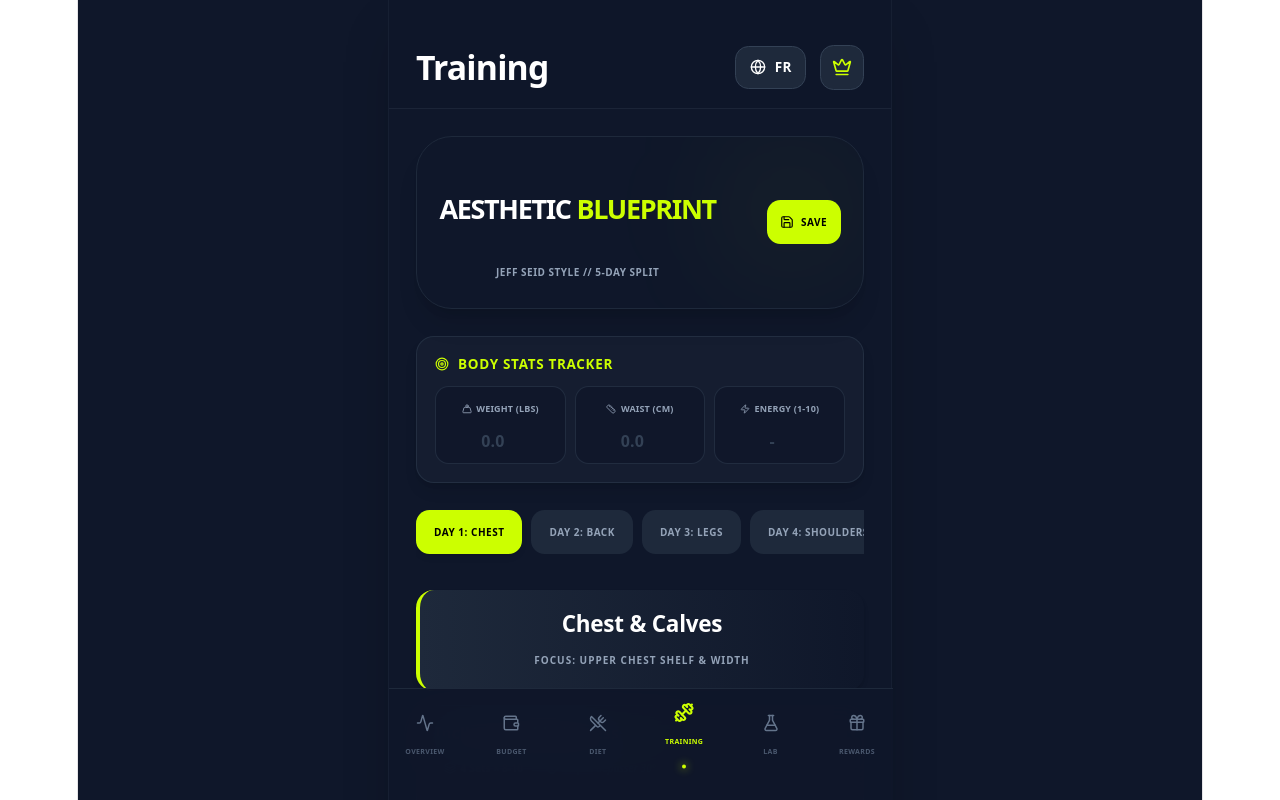
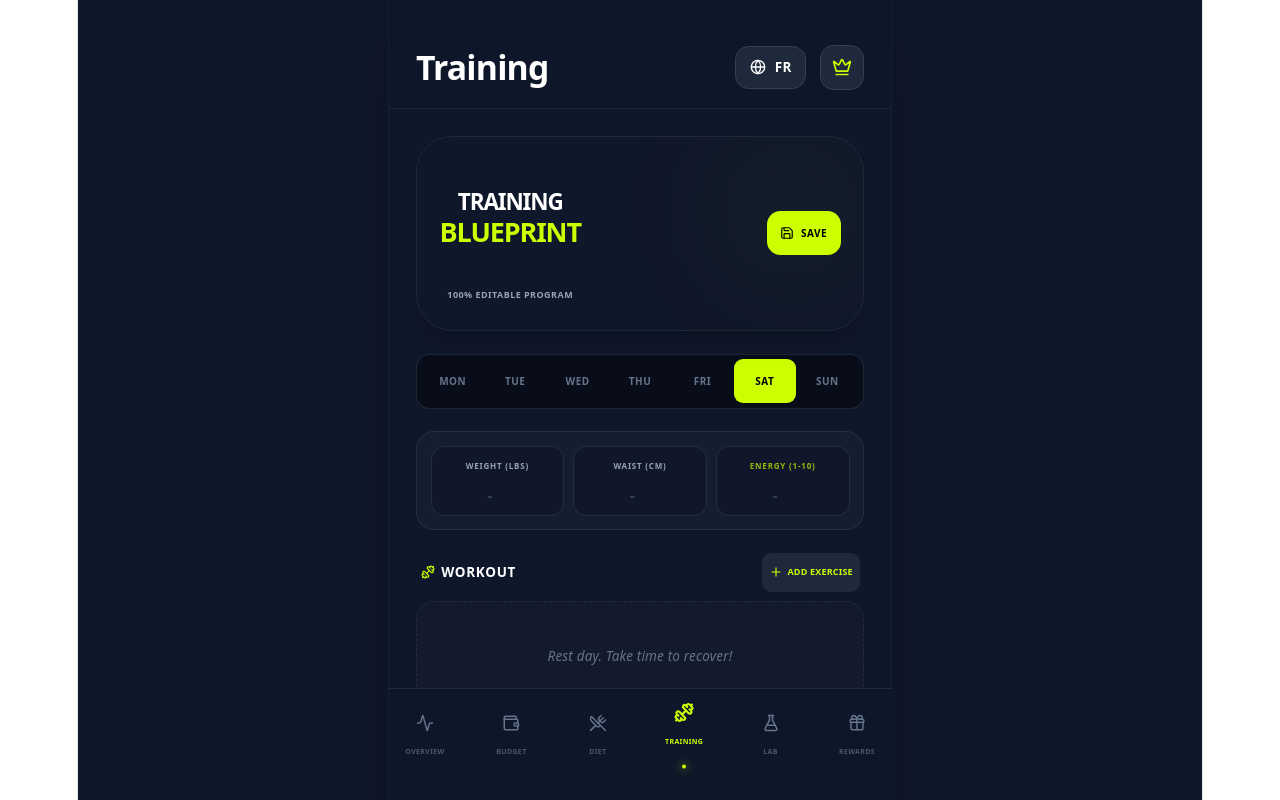
Before and after one commit to bashj0303/Pwa, a React (Vite) app: page / in a window 1280 px wide. Both pictures are taken after a click on the button "TRAINING". Shown: the top 800 px of the page. Built offline with nearby package versions, Linux system fonts and the light colour scheme.

Commit message:
Update Workout.jsx

```diff
--- a/src/Workout.jsx
+++ b/src/Workout.jsx
@@ -1,120 +1,117 @@
 import React, { useState, useEffect } from 'react';
-import { Save, Check, Weight, Ruler, Zap, Layers, Info, Target } from 'lucide-react';
+import { Save, Check, Target, Plus, Trash2, Dumbbell, Layers, Ruler } from 'lucide-react';
 
 const Workout = ({ t }) => {
   const isFr = t.month === 'mois';
 
   const vocab = {
-    title: 'AESTHETIC',
+    title: 'TRAINING',
     subtitle: 'BLUEPRINT',
-    desc: 'Jeff Seid Style // 5-Day Split',
+    desc: isFr ? 'Programme 100% Modifiable' : '100% Editable Program',
     save: isFr ? 'SAUVEGARDER' : 'SAVE',
     saved: isFr ? 'SAUVEGARDÉ!' : 'SAVED!',
 
-    statsTitle: isFr ? 'Body Stats Tracker' : 'Body Stats Tracker',
+    statsTitle: isFr ? 'Mensurations & Énergie' : 'Body Stats & Energy',
     weight: isFr ? 'Poids (Lbs)' : 'Weight (Lbs)',
     waist: isFr ? 'Taille (cm)' : 'Waist (cm)',
     energy: isFr ? 'Énergie (1-10)' : 'Energy (1-10)',
 
     lbs: 'Lbs',
     reps: 'Reps',
+    addExercise: isFr ? 'Ajouter un exercice' : 'Add Exercise',
+    promptName: isFr ? 'Nom de l\'exercice ?' : 'Exercise name?',
+    promptSets: isFr ? 'Nombre de séries ? (ex: 4)' : 'Number of sets? (e.g. 4)',
+    promptReps: isFr ? 'Répétitions visées ? (ex: 8-12)' : 'Target reps? (e.g. 8-12)',
+    emptyDay: isFr ? 'Jour de repos. Profites-en pour récupérer !' : 'Rest day. Take time to recover!',
 
-    days: [
-      { id: 'day1', label: 'DAY 1: CHEST' },
-      { id: 'day2', label: 'DAY 2: BACK' },
-      { id: 'day3', label: 'DAY 3: LEGS' },
-      { id: 'day4', label: 'DAY 4: SHOULDERS' },
-      { id: 'day5', label: 'DAY 5: ARMS' }
-    ]
+    days: isFr
+      ? [{ id: 0, l: 'Lun' }, { id: 1, l: 'Mar' }, { id: 2, l: 'Mer' }, { id: 3, l: 'Jeu' }, { id: 4, l: 'Ven' }, { id: 5, l: 'Sam' }, { id: 6, l: 'Dim' }]
+      : [{ id: 0, l: 'Mon' }, { id: 1, l: 'Tue' }, { id: 2, l: 'Wed' }, { id: 3, l: 'Thu' }, { id: 4, l: 'Fri' }, { id: 5, l: 'Sat' }, { id: 6, l: 'Sun' }]
   };
 
-  // --- BASE DE DONNÉES DU PROGRAMME ---
-  const routine = {
-    day1: {
-      title: "Chest & Calves", focus: "Upper Chest Shelf & Width", color: "border-[#ccff00]",
-      exercises: [
-        { id: '1-1', name: "Incline Dumbbell Press", sets: 4, targetReps: "8-10", angle: "30°", note: "Ne pas dépasser 30°" },
-        { id: '1-2', name: "Machine Chest Press", sets: 3, targetReps: "8-10", angle: "0°", note: "Focus contraction max" },
-        { id: '1-3', name: "Incline Cable Flyes", sets: 4, targetReps: "12-15", angle: "30-45°", note: "Étirement constant" },
-        { id: '1-4', name: "Weighted Dips", sets: 3, targetReps: "Failure", angle: null, note: "Penche toi en avant" },
-        { id: '1-5', name: "Standing Calf Raises", sets: 4, targetReps: "15-20", angle: null, note: "Tempo lent" },
-        { id: '1-6', name: "Seated Calf Raises", sets: 4, targetReps: "15-20", angle: null, note: "Contraction max" }
-      ]
-    },
-    day2: {
-      title: "Back & Abs", focus: "V-Taper & Thickness", color: "border-blue-500",
-      exercises: [
-        { id: '2-1', name: "Wide Grip Pull-Ups", sets: 4, targetReps: "Failure", angle: null, note: "Menton au dessus de la barre" },
-        { id: '2-2', name: "Lat Pulldowns", sets: 4, targetReps: "10-12", angle: null, note: "Contrôle la montée" },
-        { id: '2-3', name: "Seated Machine Row", sets: 4, targetReps: "8-10", angle: null, note: "Coudes vers l'arrière" },
-        { id: '2-4', name: "Cable Pullovers", sets: 3, targetReps: "15", angle: null, note: "Focus grands dorsaux" },
-        { id: '2-5', name: "Hanging Leg Raises", sets: 4, targetReps: "15", angle: null, note: "Pas de balancement" },
-        { id: '2-6', name: "Cable Crunches", sets: 4, targetReps: "15-20", angle: null, note: "Expire en descendant" }
-      ]
-    },
-    day3: {
-      title: "Legs", focus: "Tear Drop & Sweep", color: "border-red-500",
-      exercises: [
-        { id: '3-1', name: "Barbell Squat", sets: 4, targetReps: "6-8", angle: null, note: "Profondeur max" },
-        { id: '3-2', name: "Leg Press", sets: 4, targetReps: "10-12", angle: "45°", note: "Pieds largeur épaules" },
-        { id: '3-3', name: "Walking Lunges", sets: 3, targetReps: "12/leg", angle: null, note: "Pas longs" },
-        { id: '3-4', name: "Leg Extension", sets: 4, targetReps: "15", angle: "90°", note: "Contrôle la descente" },
-        { id: '3-5', name: "Lying Leg Curl", sets: 4, targetReps: "15", angle: "0°", note: "Hanche collée au banc" },
-        { id: '3-6', name: "Stiff-Leg Deadlift", sets: 3, targetReps: "10-12", angle: null, note: "Dos droit, focus ischios" }
-      ]
-    },
-    day4: {
-      title: "Shoulders & Traps", focus: "3D Delts (Capped Look)", color: "border-purple-500",
-      exercises: [
-        { id: '4-1', name: "Seated Military Press", sets: 4, targetReps: "8-10", angle: "75°", note: "Protège les lombaires" },
-        { id: '4-2', name: "Dumbbell Lateral Raises", sets: 5, targetReps: "12-15", angle: null, note: "Pas d'élan" },
-        { id: '4-3', name: "Reverse Pec Deck", sets: 4, targetReps: "12-15", angle: null, note: "Arrière d'épaule" },
-        { id: '4-4', name: "Wide Grip Upright Row", sets: 3, targetReps: "10-12", angle: null, note: "Barre ou Haltères" },
-        { id: '4-5', name: "Dumbbell Shrugs", sets: 4, targetReps: "15", angle: null, note: "Pause en haut 1sec" }
-      ]
-    },
-    day5: {
-      title: "Arms & Core", focus: "Bicep Peak & Horseshoe Triceps", color: "border-emerald-500",
-      exercises: [
-        { id: '5-1', name: "Barbell Bicep Curl", sets: 4, targetReps: "8-10", angle: null, note: "Strict form" },
-        { id: '5-2', name: "Skull Crushers", sets: 4, targetReps: "8-10", angle: "15°", note: "Barre au front" },
-        { id: '5-3', name: "SS: Hammer Curls + Rope", sets: 4, targetReps: "12 each", angle: null, note: "Superset intense" },
-        { id: '5-4', name: "SS: Conc. Curl + Kickback", sets: 3, targetReps: "15 each", angle: "Bench", note: "Isolation pure" },
-        { id: '5-5', name: "Plank", sets: 3, targetReps: "60s", angle: null, note: "Abdos serrés" }
-      ]
-    }
+  // --- GÉNÉRATEUR DU PROGRAMME PAR DÉFAUT (Aesthetic Split) ---
+  const generateDefaultRoutine = () => {
+    return {
+      0: [ // Lundi : Chest
+        { id: 'ex1', name: "Incline DB Press", sets: 4, targetReps: "8-10" },
+        { id: 'ex2', name: "Machine Chest Press", sets: 3, targetReps: "10-12" },
+        { id: 'ex3', name: "Cable Flyes", sets: 4, targetReps: "12-15" }
+      ],
+      1: [ // Mardi : Back
+        { id: 'ex4', name: "Pull-Ups", sets: 4, targetReps: "Max" },
+        { id: 'ex5', name: "Lat Pulldowns", sets: 4, targetReps: "10-12" },
+        { id: 'ex6', name: "Seated Row", sets: 4, targetReps: "8-10" }
+      ],
+      2: [ // Mercredi : Legs
+        { id: 'ex7', name: "Squat", sets: 4, targetReps: "6-8" },
+        { id: 'ex8', name: "Leg Press", sets: 4, targetReps: "10-12" },
+        { id: 'ex9', name: "Leg Extension", sets: 4, targetReps: "15" }
+      ],
+      3: [ // Jeudi : Shoulders
+        { id: 'ex10', name: "Military Press", sets: 4, targetReps: "8-10" },
+        { id: 'ex11', name: "Lateral Raises", sets: 5, targetReps: "12-15" },
+        { id: 'ex12', name: "Reverse Pec Deck", sets: 4, targetReps: "12-15" }
+      ],
+      4: [ // Vendredi : Arms
+        { id: 'ex13', name: "Barbell Curls", sets: 4, targetReps: "8-10" },
+        { id: 'ex14', name: "Skull Crushers", sets: 4, targetReps: "8-10" },
+        { id: 'ex15', name: "Hammer Curls", sets: 3, targetReps: "12" }
+      ],
+      5: [], // Samedi : Repos
+      6: []  // Dimanche : Repos
+    };
   };
 
-  // --- ÉTATS & SAUVEGARDE ---
-  const [activeTab, setActiveTab] = useState('day1');
+  const getTodayIndex = () => {
+    let day = new Date().getDay();
+    return day === 0 ? 6 : day - 1;
+  };
+
+  // --- ÉTATS ---
+  const [activeDay, setActiveDay] = useState(getTodayIndex());
   const [showSaved, setShowSaved] = useState(false);
 
-  // Stats Corporelles
+  // Le programme complet de la semaine
+  const [routine, setRoutine] = useState(() => {
+    const saved = localStorage.getItem('pos_routine_v2');
+    return saved ? JSON.parse(saved) : generateDefaultRoutine();
+  });
+
+  // Les performances (Poids / Reps)
+  const [logs, setLogs] = useState(() => {
+    const saved = localStorage.getItem('pos_workout_logs_v2');
+    return saved ? JSON.parse(saved) : {};
+  });
+
+  // Mensurations
   const [stats, setStats] = useState(() => {
-    const saved = localStorage.getItem('pos_body_stats_v1');
+    const saved = localStorage.getItem('pos_body_stats_v2');
     return saved ? JSON.parse(saved) : { weight: '', waist: '', energy: '' };
   });
 
-  // Performances (Poids et Reps par exercice)
-  const [logs, setLogs] = useState(() => {
-    const saved = localStorage.getItem('pos_workout_logs_v1');
-    return saved ? JSON.parse(saved) : {};
+  // --- SAUVEGARDES AUTO ---
+  useEffect(() => localStorage.setItem('pos_routine_v2', JSON.stringify(routine)), [routine]);
+  useEffect(() => localStorage.setItem('pos_workout_logs_v2', JSON.stringify(logs)), [logs]);
+  useEffect(() => localStorage.setItem('pos_body_stats_v2', JSON.stringify(stats)), [stats]);
+
+  // --- FONCTIONS ---
+  const handleSave = () => {
+    // Exporter le workout du jour pour le bouton "Share" des Rewards
+    const currentDayExercises = routine[activeDay] || [];
+    const exportData = currentDayExercises.map(ex => {
+      const exLog = logs[ex.id] || { lbs: 0, reps: 0 };
+      return {
+        id: ex.id,
+        name: ex.name,
+        weight: exLog.lbs || 0,
+        reps: `${ex.sets}x${exLog.reps || ex.targetReps}`
+      };
     });
 
-  useEffect(() => localStorage.setItem('pos_body_stats_v1', JSON.stringify(stats)), [stats]);
-  useEffect(() => localStorage.setItem('pos_workout_logs_v1', JSON.stringify(logs)), [logs]);
-
-  const handleSave = () => {
-    // Force la sauvegarde (bien qu'elle soit auto avec useEffect, c'est pour le feedback visuel)
-    localStorage.setItem('pos_body_stats_v1', JSON.stringify(stats));
-    localStorage.setItem('pos_workout_logs_v1', JSON.stringify(logs));
-
-    // Si l'utilisateur clique, on met à jour les "Workouts" globaux du Dashboard
-    const currentDayData = routine[activeTab].exercises.map(ex => {
-      const exLog = logs[ex.id] || { lbs: 0, reps: 0 };
-      return { id: ex.id, name: ex.name, weight: exLog.lbs, reps: `${ex.sets}x${exLog.reps || ex.targetReps}` };
-    });
-    localStorage.setItem('pos_workouts', JSON.stringify(currentDayData));
+    // Si l'utilisateur s'entraîne, on ne sauvegarde que s'il y a des données
+    if (exportData.length > 0) {
+      localStorage.setItem('pos_workouts', JSON.stringify(exportData));
+    }
 
     setShowSaved(true);
     setTimeout(() => setShowSaved(false), 2000);
@@ -123,26 +120,58 @@ const Workout = ({ t }) => {
   const updateLog = (id, field, value) => {
     setLogs(prev => ({
       ...prev,
-      [id]: {
-        ...(prev[id] || { lbs: '', reps: '' }),
-        [field]: value
-      }
+      [id]: { ...(prev[id] || { lbs: '', reps: '' }), [field]: value }
     }));
   };
 
-  const activeRoutine = routine[activeTab];
+  // Ajouter un exercice au jour actif
+  const handleAddExercise = () => {
+    const name = prompt(vocab.promptName);
+    if (!name) return;
+
+    const sets = prompt(vocab.promptSets, "4");
+    const reps = prompt(vocab.promptReps, "8-12");
+
+    const newEx = {
+      id: Date.now().toString(),
+      name: name.charAt(0).toUpperCase() + name.slice(1),
+      sets: sets || "4",
+      targetReps: reps || "10"
+    };
+
+    setRoutine(prev => ({
+      ...prev,
+      [activeDay]: [...(prev[activeDay] || []), newEx]
+    }));
+  };
+
+  // Supprimer un exercice
+  const handleDeleteExercise = (exId) => {
+    if(window.confirm(isFr ? "Supprimer cet exercice ?" : "Delete this exercise?")) {
+      setRoutine(prev => ({
+        ...prev,
+        [activeDay]: prev[activeDay].filter(ex => ex.id !== exId)
+      }));
+      // On nettoie aussi le log de cet exercice
+      const newLogs = { ...logs };
+      delete newLogs[exId];
+      setLogs(newLogs);
+    }
+  };
+
+  const currentExercises = routine[activeDay] || [];
 
   return (
-    <div className="space-y-6 animate-in fade-in duration-300 pb-10">
+    <div className="space-y-5 animate-in fade-in duration-300 pb-10 overflow-hidden">
 
       {/* HEADER */}
       <div className="flex justify-between items-center bg-slate-900 border border-slate-800 p-5 rounded-[2rem] shadow-xl relative overflow-hidden">
         <div className="absolute top-0 right-0 w-32 h-32 bg-[#ccff00]/5 rounded-full blur-3xl pointer-events-none" />
         <div className="relative z-10">
-          <h1 className="text-2xl font-black tracking-tighter text-white">
-            {vocab.title} <span className="text-[#ccff00]">{vocab.subtitle}</span>
+          <h1 className="text-xl font-black tracking-tighter text-white flex flex-col leading-none">
+            {vocab.title} <span className="text-[#ccff00] text-2xl">{vocab.subtitle}</span>
           </h1>
-          <p className="text-[10px] font-bold text-slate-400 tracking-wider uppercase mt-0.5">{vocab.desc}</p>
+          <p className="text-[9px] font-bold text-slate-400 tracking-wider uppercase mt-1">{vocab.desc}</p>
         </div>
         <button
           onClick={handleSave}
@@ -153,121 +182,103 @@ const Workout = ({ t }) => {
         </button>
       </div>
 
-      {/* BODY STATS TRACKER */}
-      <div className="bg-slate-800/40 border border-slate-700/50 rounded-2xl p-4 shadow-lg">
-        <h3 className="text-[#ccff00] font-black text-xs mb-3 uppercase tracking-wider flex items-center gap-2">
-          <Target size={14} /> {vocab.statsTitle}
-        </h3>
+      {/* SÉLECTEUR DE JOURS (Semaine) */}
+      <div className="flex bg-black/40 p-1 rounded-xl border border-slate-700/50">
+        {vocab.days.map((d) => (
+          <button
+            key={d.id}
+            onClick={() => setActiveDay(d.id)}
+            className={`flex-1 py-2 text-[10px] font-black rounded-lg transition-colors uppercase tracking-wider ${activeDay === d.id ? 'bg-[#ccff00] text-black shadow-sm' : 'text-slate-500 hover:text-white'}`}
+          >
+            {d.l}
+          </button>
+        ))}
+      </div>
+
+      {/* TRACKER MENSURATIONS COMPACT */}
+      <div className="bg-slate-800/40 border border-slate-700/50 rounded-2xl p-3 shadow-sm">
         <div className="grid grid-cols-3 gap-2">
-          <div className="bg-slate-900/80 p-2 rounded-xl border border-slate-700/50">
-            <label className="text-[9px] text-slate-400 font-bold block mb-1 uppercase text-center flex items-center justify-center gap-1"><Weight size={10}/> {vocab.weight}</label>
-            <input
-              type="number"
-              value={stats.weight}
-              onChange={e => setStats({...stats, weight: e.target.value})}
-              placeholder="0.0"
-              className="w-full bg-transparent text-white text-center text-[16px] font-black focus:outline-none placeholder-slate-700"
-            />
+          <div className="bg-slate-900/80 p-1.5 rounded-xl border border-slate-700/50 flex flex-col items-center justify-center">
+            <label className="text-[8px] text-slate-400 font-bold mb-0.5 uppercase tracking-widest">{vocab.weight}</label>
+            <input type="number" value={stats.weight} onChange={e => setStats({...stats, weight: e.target.value})} placeholder="-" className="w-full bg-transparent text-white text-center text-[16px] font-black focus:outline-none placeholder-slate-700" />
           </div>
-          <div className="bg-slate-900/80 p-2 rounded-xl border border-slate-700/50">
-            <label className="text-[9px] text-slate-400 font-bold block mb-1 uppercase text-center flex items-center justify-center gap-1"><Ruler size={10}/> {vocab.waist}</label>
-            <input
-              type="number"
-              value={stats.waist}
-              onChange={e => setStats({...stats, waist: e.target.value})}
-              placeholder="0.0"
-              className="w-full bg-transparent text-white text-center text-[16px] font-black focus:outline-none placeholder-slate-700"
-            />
+          <div className="bg-slate-900/80 p-1.5 rounded-xl border border-slate-700/50 flex flex-col items-center justify-center">
+            <label className="text-[8px] text-slate-400 font-bold mb-0.5 uppercase tracking-widest">{vocab.waist}</label>
+            <input type="number" value={stats.waist} onChange={e => setStats({...stats, waist: e.target.value})} placeholder="-" className="w-full bg-transparent text-white text-center text-[16px] font-black focus:outline-none placeholder-slate-700" />
           </div>
-          <div className="bg-slate-900/80 p-2 rounded-xl border border-slate-700/50">
-            <label className="text-[9px] text-slate-400 font-bold block mb-1 uppercase text-center flex items-center justify-center gap-1"><Zap size={10}/> {vocab.energy}</label>
-            <input
-              type="number"
-              value={stats.energy}
-              onChange={e => setStats({...stats, energy: e.target.value})}
-              placeholder="-"
-              className="w-full bg-transparent text-[#ccff00] text-center text-[16px] font-black focus:outline-none placeholder-slate-700"
-            />
+          <div className="bg-slate-900/80 p-1.5 rounded-xl border border-slate-700/50 flex flex-col items-center justify-center">
+            <label className="text-[8px] text-[#ccff00]/70 font-bold mb-0.5 uppercase tracking-widest">{vocab.energy}</label>
+            <input type="number" value={stats.energy} onChange={e => setStats({...stats, energy: e.target.value})} placeholder="-" className="w-full bg-transparent text-[#ccff00] text-center text-[16px] font-black focus:outline-none placeholder-slate-700" />
           </div>
         </div>
       </div>
 
-      {/* NAVIGATION TABS (Jours) */}
-      <div className="flex overflow-x-auto gap-2 pb-2 no-scrollbar snap-x w-full">
-        {vocab.days.map((day) => (
-          <button
-            key={day.id}
-            onClick={() => setActiveTab(day.id)}
-            className={`shrink-0 snap-start px-4 py-2 rounded-xl text-[10px] font-black whitespace-nowrap transition-all uppercase tracking-wider ${activeTab === day.id ? 'bg-[#ccff00] text-black shadow-md' : 'bg-slate-800 text-slate-400 hover:text-white'}`}
-          >
-            {day.label}
+      {/* LISTE DES EXERCICES (ULTRA SLIM) */}
+      <div className="space-y-2 pb-6">
+        <div className="flex justify-between items-center mb-2 px-1">
+          <h3 className="text-xs font-black text-white uppercase tracking-wider flex items-center gap-1.5">
+            <Dumbbell size={14} className="text-[#ccff00]" /> Workout
+          </h3>
+          <button onClick={handleAddExercise} className="text-[#ccff00] bg-slate-800 p-1.5 rounded-lg flex items-center gap-1 hover:bg-slate-700 transition">
+            <Plus size={14} /> <span className="text-[9px] font-bold uppercase">{vocab.addExercise}</span>
           </button>
-        ))}
         </div>
 
-      {/* CONTENU DU WORKOUT ACTUEL */}
-      <div className="space-y-3 animate-in fade-in slide-in-from-right-4 duration-300">
+        {currentExercises.length === 0 ? (
+          <div className="text-center py-10 bg-slate-800/20 border border-dashed border-slate-700/50 rounded-2xl">
+            <p className="text-slate-500 text-xs italic">{vocab.emptyDay}</p>
+          </div>
+        ) : (
+          currentExercises.map((ex) => {
+            const log = logs[ex.id] || { lbs: '', reps: '' };
+            return (
+              <div key={ex.id} className="bg-slate-800/60 border border-slate-700/50 p-2 rounded-xl flex items-center justify-between gap-2 shadow-sm">
 
-        {/* Titre du Jour */}
-        <div className={`bg-gradient-to-r from-slate-800 to-slate-900 p-4 rounded-2xl border-l-4 ${activeRoutine.color} shadow-md`}>
-          <h2 className="text-xl font-black text-white">{activeRoutine.title}</h2>
-          <p className="text-[10px] font-bold text-slate-400 uppercase tracking-widest mt-1">Focus: {activeRoutine.focus}</p>
+                {/* Infos Exercice */}
+                <div className="flex-1 min-w-0 pl-1">
+                  <h4 className="font-bold text-sm text-white truncate leading-tight">{ex.name}</h4>
+                  <p className="text-[9px] font-bold text-slate-400 mt-0.5 tracking-wide">
+                    {ex.sets} SETS × {ex.targetReps}
+                  </p>
                 </div>
 
-        {/* Liste des Exercices */}
-        {activeRoutine.exercises.map((ex) => {
-          const log = logs[ex.id] || { lbs: '', reps: '' };
+                {/* Inputs & Actions */}
+                <div className="flex items-center gap-1.5 shrink-0">
 
-          return (
-            <div key={ex.id} className="bg-slate-800/40 p-4 rounded-2xl border border-slate-700/50 flex flex-col gap-3">
-
-              {/* Infos Exercice */}
-              <div>
-                <h4 className="font-bold text-sm text-white flex items-center flex-wrap gap-2 leading-tight">
-                  {ex.name}
-                  {ex.angle && (
-                    <span className="bg-[#ccff00]/10 text-[#ccff00] border border-[#ccff00]/30 px-1.5 py-0.5 rounded text-[9px] font-black tracking-wider uppercase flex items-center gap-1 shrink-0">
-                      <Ruler size={10} /> {ex.angle}
-                    </span>
-                  )}
-                </h4>
-                <div className="flex items-center gap-3 mt-1.5">
-                  <p className="text-[10px] font-bold text-slate-400 flex items-center gap-1 bg-slate-900 px-2 py-1 rounded-lg">
-                    <Layers size={12} /> {ex.sets} Sets × {ex.targetReps}
-                  </p>
-                  <p className="text-[10px] text-slate-500 italic flex items-center gap-1">
-                    <Info size={12} /> {ex.note}
-                  </p>
-                </div>
-              </div>
-
-              {/* Inputs de Performance */}
-              <div className="flex gap-2 items-center bg-slate-900/60 p-2 rounded-xl border border-slate-700/30">
-                <div className="flex-1">
-                  <label className="text-[9px] font-bold uppercase text-slate-500 block text-center mb-1 tracking-widest">{vocab.lbs}</label>
+                  {/* Case Poids */}
+                  <div className="bg-slate-900 rounded-lg p-1 w-[4.5rem] border border-slate-700/50 relative">
+                    <span className="absolute -top-1.5 left-1/2 -translate-x-1/2 bg-slate-900 px-1 text-[7px] font-bold text-slate-500 uppercase">{vocab.lbs}</span>
                     <input
                       type="number"
                       value={log.lbs}
                       onChange={(e) => updateLog(ex.id, 'lbs', e.target.value)}
-                    className="w-full bg-slate-800 p-2 rounded-lg font-black text-[#ccff00] text-center text-[16px] focus:outline-none focus:ring-1 focus:ring-[#ccff00]/50 placeholder-slate-700"
-                    placeholder="0"
+                      className="w-full bg-transparent text-center font-black text-[#ccff00] text-[16px] focus:outline-none placeholder-slate-700 pt-1"
+                      placeholder="-"
                     />
                   </div>
-                <div className="flex-1">
-                  <label className="text-[9px] font-bold uppercase text-slate-500 block text-center mb-1 tracking-widest">{vocab.reps}</label>
+
+                  {/* Case Reps */}
+                  <div className="bg-slate-900 rounded-lg p-1 w-12 border border-slate-700/50 relative">
+                    <span className="absolute -top-1.5 left-1/2 -translate-x-1/2 bg-slate-900 px-1 text-[7px] font-bold text-slate-500 uppercase">{vocab.reps}</span>
                     <input
                       type="number"
                       value={log.reps}
                       onChange={(e) => updateLog(ex.id, 'reps', e.target.value)}
-                    className="w-full bg-slate-800 p-2 rounded-lg font-black text-white text-center text-[16px] focus:outline-none focus:ring-1 focus:ring-white/30 placeholder-slate-700"
-                    placeholder="0"
+                      className="w-full bg-transparent text-center font-black text-white text-[16px] focus:outline-none placeholder-slate-700 pt-1"
+                      placeholder="-"
                     />
                   </div>
-              </div>
+
+                  {/* Bouton Supprimer */}
+                  <button onClick={() => handleDeleteExercise(ex.id)} className="p-2 text-slate-600 hover:text-red-400 hover:bg-red-500/10 rounded-lg transition-colors ml-1">
+                    <Trash2 size={16} />
+                  </button>
 
                 </div>
+              </div>
             );
-        })}
+          })
+        )}
       </div>
 
     </div>
```
Lines whose indentation alone changed are shown as unchanged.
